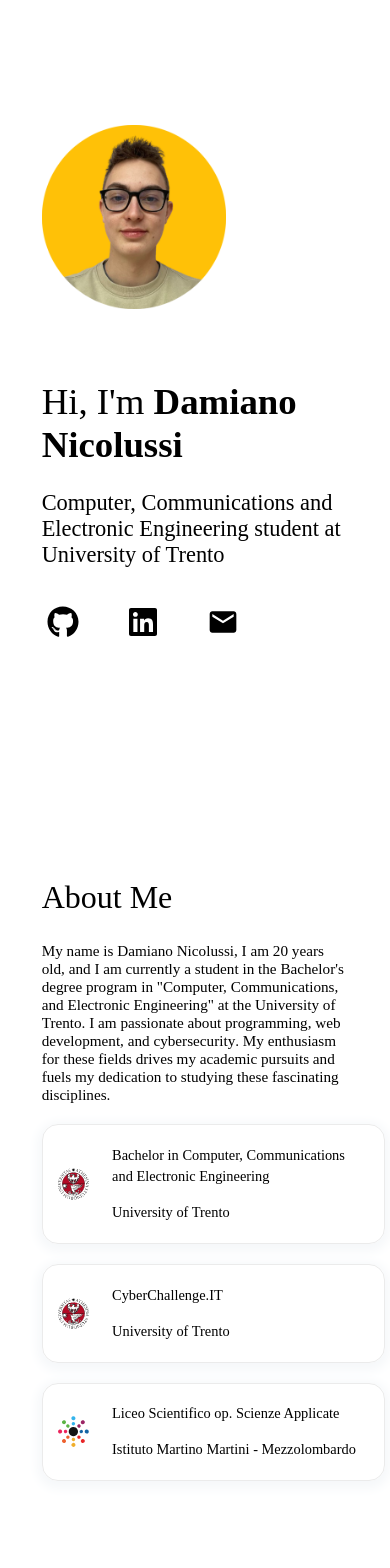
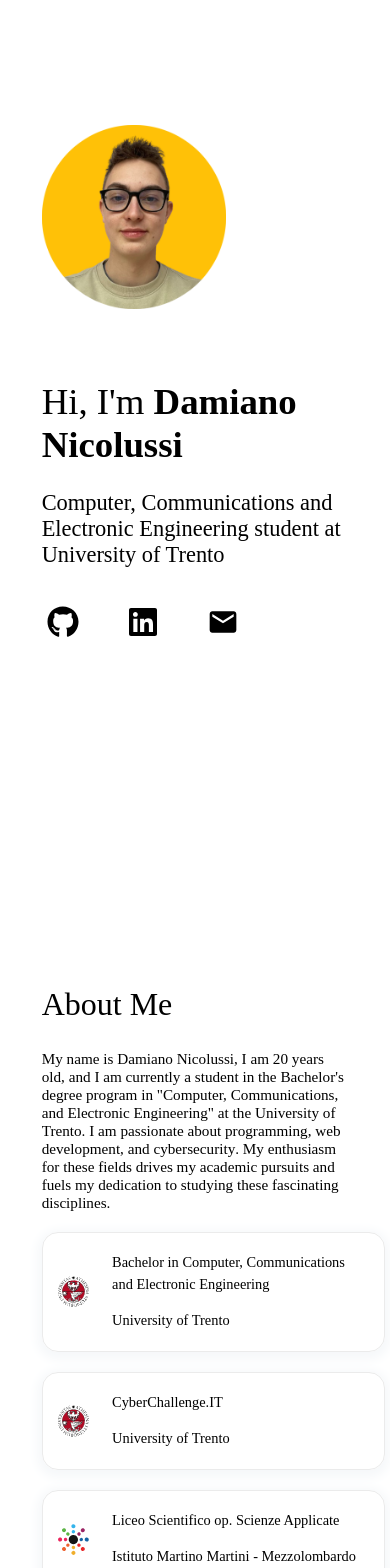
Before and after one commit to damnicolussi/nicolussi.dev, a React (Vite) app: page / in a window 390 px wide. Shown: the top 1568 px of the page. Built offline with nearby package versions, Linux system fonts and the light colour scheme; no server answers; the HTML template or start-up script is replaced by a standard one.

Commit message:
Fixed Responsive

```diff
--- a/src/App.tsx
+++ b/src/App.tsx
@@ -14,6 +14,21 @@ import Carousel from "./components/Carousel";
 
 function App() {
   const [activeSection, setActiveSection] = useState("");
+
+  useEffect(() => {
+    const sections = document.querySelectorAll("[data-section]");
+    const windowHeight = window.innerHeight;
+    const windowWidth = window.innerWidth;
+
+    sections.forEach((section: Element) => {
+      const sectionHeight = (section as HTMLElement).offsetHeight;
+
+      if (windowWidth > 1550 && sectionHeight > windowHeight) {
+        (section as HTMLElement).style.marginTop = `15vh`;
+        (section as HTMLElement).style.marginBottom = `15vh`;
+      }
+    });
+  }, []);
 
   useEffect(() => {
     window.addEventListener("scroll", handleScroll);
--- a/src/styles/Body.module.scss
+++ b/src/styles/Body.module.scss
@@ -38,12 +38,22 @@
     opacity: 0;
 }
 
-.sec_home, .section {
+.sec_home {
     width: 100%;
     height: 100vh;
     display: flex;
     align-items: center;
     justify-content: center;
+}
+
+.section {
+    width: 100%;
+    height: auto;
+    min-height: 100vh;
+    display: flex;
+    flex-direction: column;
+    justify-content: center;
+    align-items: center;
 }
 
 .home, .about, .projects, .contacts {
@@ -151,7 +161,6 @@
 
 .car {
     width: 100%;
-    height: 100%;
     margin-top: 1rem;
     display: flex;
     justify-content: center;
```
